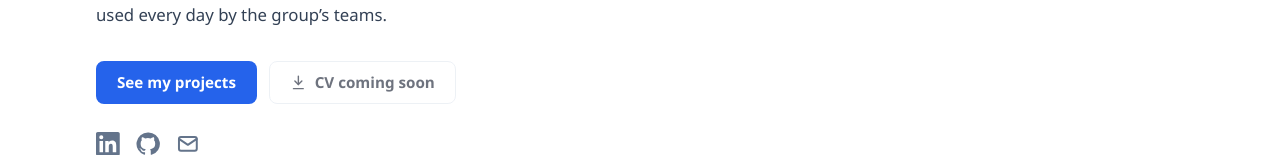
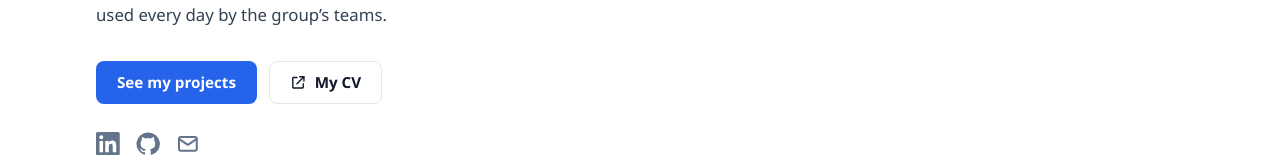
Before and after one commit to ManuelDavid69/Portfolio, an Angular app in the folder apps/web/: page / in a window 1280 px wide. Shown: the part 428-585 px from the top of the page. Built offline with nearby package versions, Linux system fonts and the light colour scheme.

Commit message:
Ajout du CV sur l'accueil, ouvert dans un nouvel onglet
CV général français avec photo sur le site en français, CV général anglais
sans photo sur le site en anglais.

```diff
--- a/apps/web/src/app/content/profile.ts
+++ b/apps/web/src/app/content/profile.ts
@@ -6,8 +6,8 @@ export const PROFILE = {
   email: 'manu.david0704@gmail.com',
   linkedin: 'https://www.linkedin.com/in/manuel-david-9585a526a/',
   github: 'https://github.com/ManuelDavid69',
-  /** Path of the PDF once the new CV is ready, e.g. '/cv/manuel-david-cv-en.pdf'. */
-  cv: { en: '', fr: '' } as L,
+  /** General CV: French with photo on the French site, English without photo on the English site. */
+  cv: { en: '/cv/CV_Manuel_DAVID_EN.pdf', fr: '/cv/CV_Manuel_DAVID_FR.pdf' } as L,
 };
 
 export const ROLE: L = {
--- a/apps/web/src/app/pages/home/home.page.html
+++ b/apps/web/src/app/pages/home/home.page.html
@@ -10,7 +10,7 @@
       <div class="actions">
         <a class="btn btn-primary" [routerLink]="[]" fragment="projects">{{ i18n.t('seeProjects') }}</a>
         @if (cvUrl()) {
-          <a class="btn btn-outline" [href]="cvUrl()" download><app-icon name="download" />{{ i18n.t('downloadCv') }}</a>
+          <a class="btn btn-outline" [href]="cvUrl()" target="_blank" rel="noopener"><app-icon name="external" />{{ i18n.t('downloadCv') }}</a>
         } @else {
           <span class="btn btn-outline" aria-disabled="true"><app-icon name="download" />{{ i18n.t('cvSoon') }}</span>
         }
```
Also changed, not shown: 2 other files (tests, documents, lock files or other folders).
